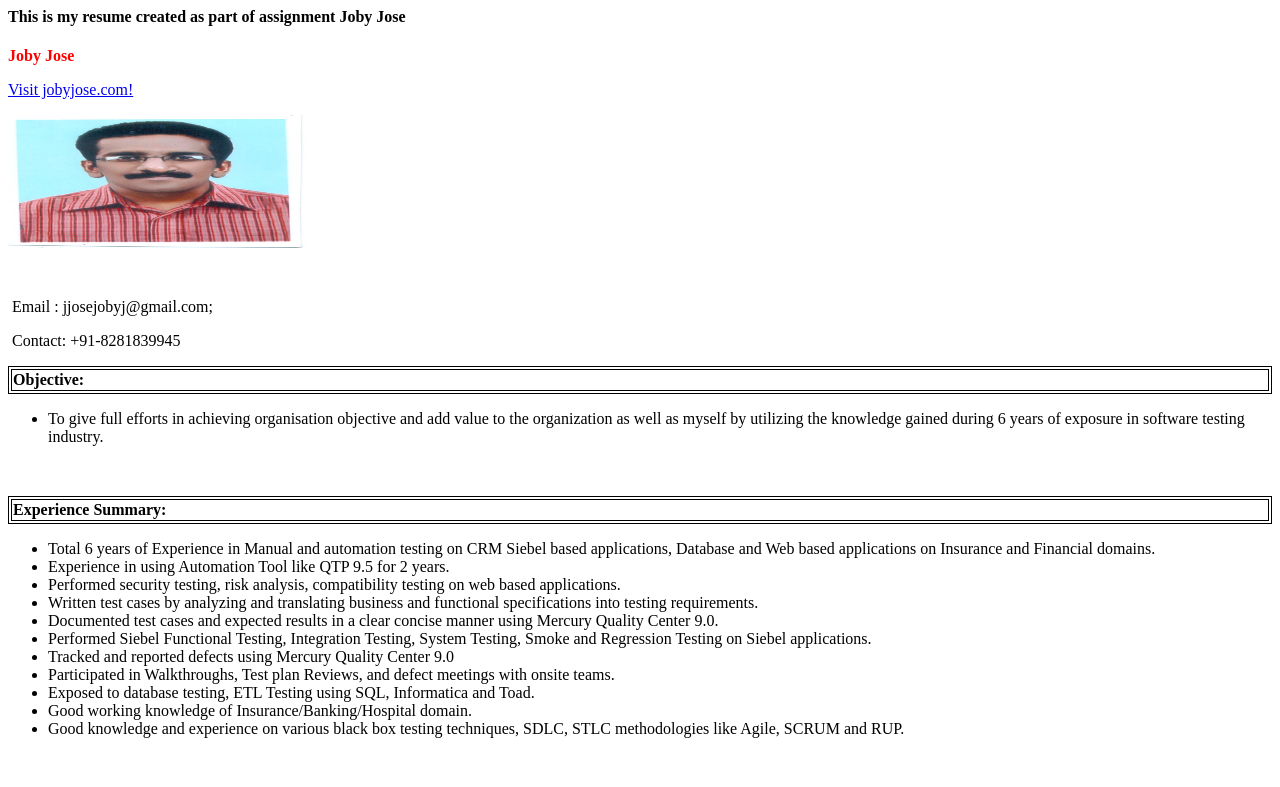
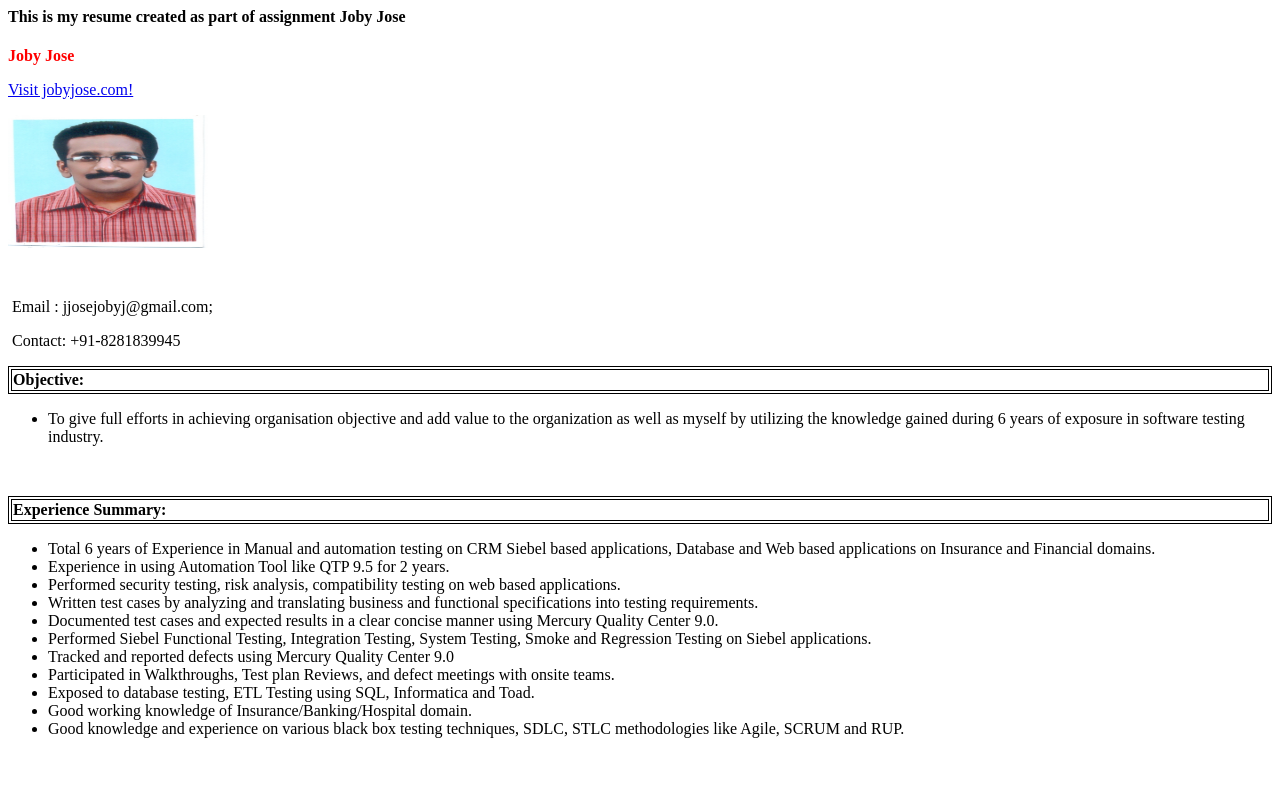
Before and after one commit to jobyojose/jobyojose.github.io, a plain HTML site: page index.html in a window 1280 px wide. Shown: the top 787 px of the page. Drawn offline with Linux system fonts and the light colour scheme.

Commit message:
Update index.html
Modified

```diff
--- a/index.html
+++ b/index.html
@@ -16,7 +16,7 @@ tr:nth-child(even) {
 
 <p><a href="https://jobyojose.github.io/">Visit jobyjose.com!</a></p>
 
-<img src="Images\joby pic.jpg" alt="" width="300" height="133"/>
+<img src="Images\joby pic.jpg" alt="" width="200" height="133"/>
 
 <p><strong>&nbsp;</strong></p>
 
```
